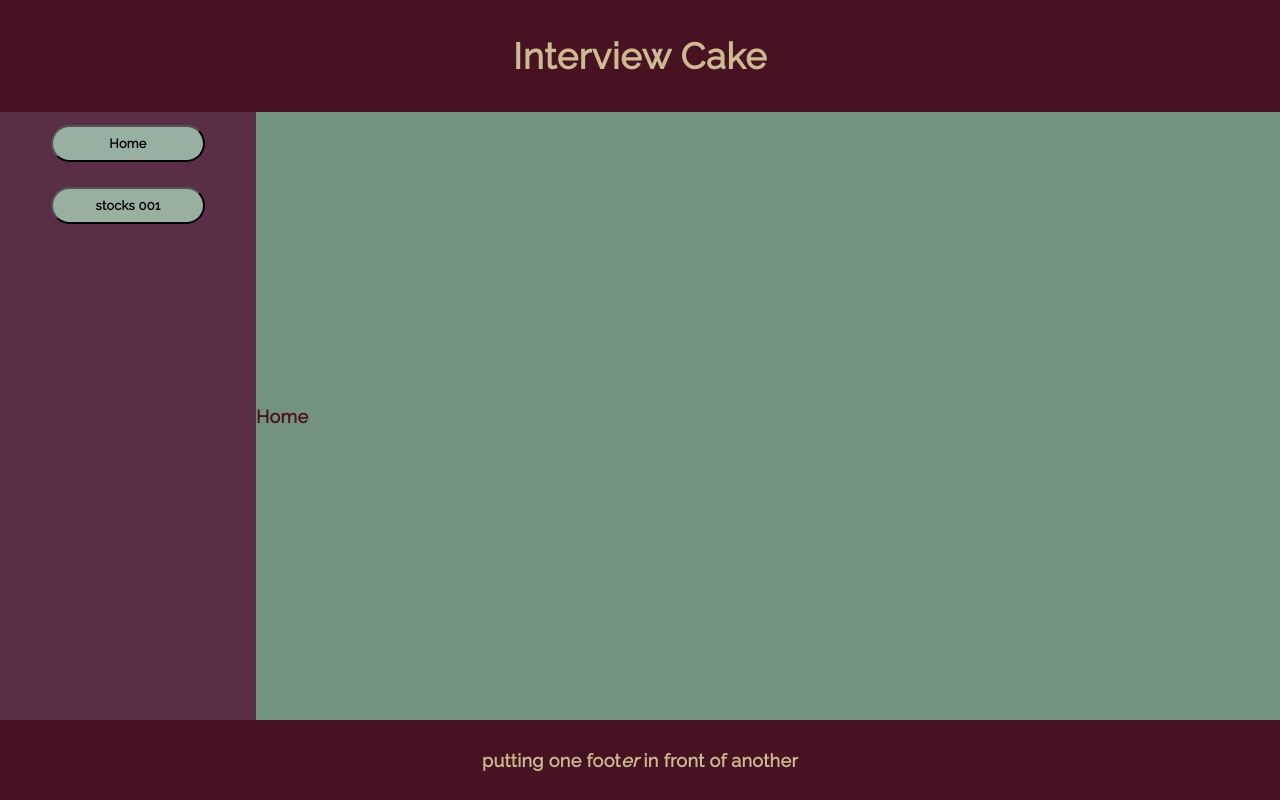
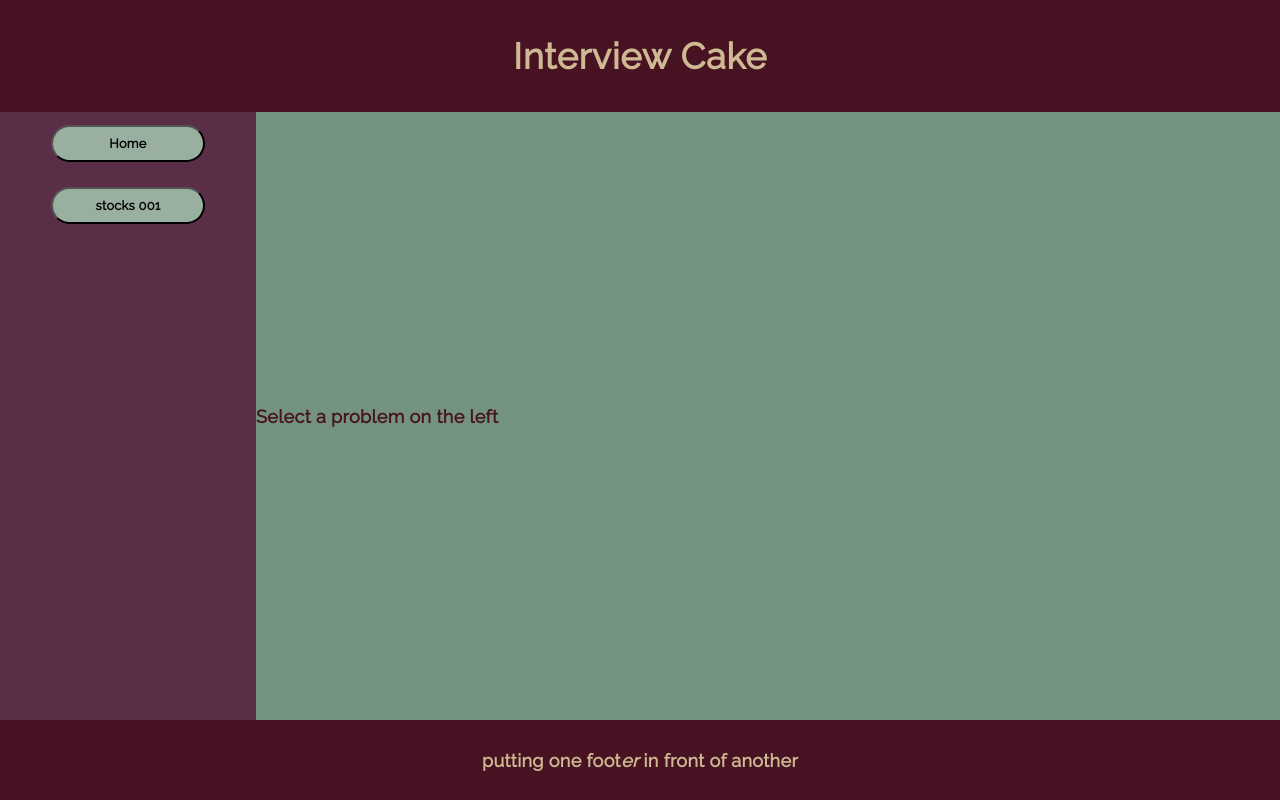
Before and after one commit to tuningmind-tiy/interview-cake, a React (Create React App) app: page / in a window 1280 px wide. Built offline with nearby package versions, Linux system fonts and the light colour scheme; a web font is replaced by a local one.

Commit message:
Problem component renders when its aside button is clicked

```diff
--- a/src/App.js
+++ b/src/App.js
@@ -10,19 +10,24 @@
     this.state = {
       active: 'Home',
       screens: {
-        Home: 'Home',
-        Stocks: 'Stocks'
+        Home: <Home />,
+        Stocks: <Stocks />
       }
     }
     this.clickhandler = this.clickhandler.bind(this)
+    this.showActiveScreen = this.showActiveScreen.bind(this)
   }
 
   clickhandler(e) {
     this.setState({active: e.target.value})
   }
 
+  showActiveScreen() {
+    return this.state.screens[this.state.active]
+  }
+
   render() {
-    const ActiveScreen = this.state.screens[this.state.active]
+    const ActiveScreen = this.showActiveScreen()
 
     return (
       <div className='App'>
--- a/src/components/Home.js
+++ b/src/components/Home.js
@@ -4,7 +4,7 @@
   render() {
     return(
       <div>
-        Here is where questions and my answers will appear
+        Select a problem on the left
       </div>
     )
   }
```
